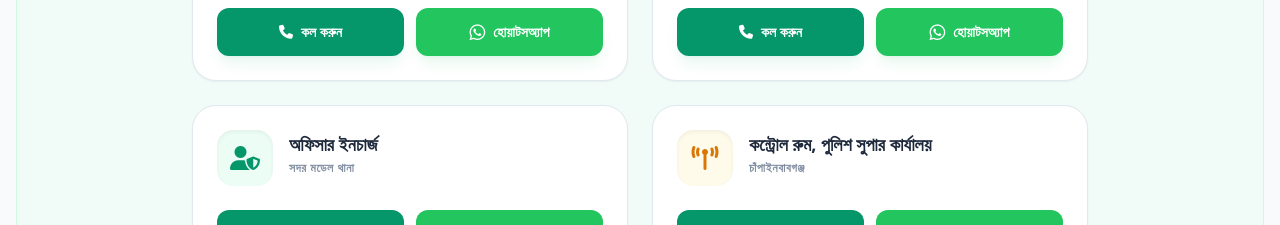
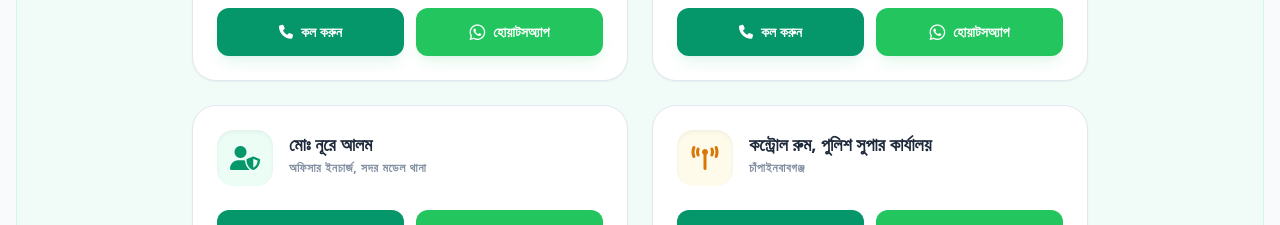
Before and after one commit to iamziaur/vot.center.app, a React (Vite) app: page / in a window 1280 px wide. Shown: the part 3300-3525 px from the top of the page. Built offline with nearby package versions, Linux system fonts and the light colour scheme; a web font is replaced by a local one.

Commit message:
Update ContactsGrid.tsx

```diff
--- a/components/ContactsGrid.tsx
+++ b/components/ContactsGrid.tsx
@@ -74,8 +74,8 @@ const contacts: ContactLink[] = [
     iconColor: 'bg-indigo-50 dark:bg-indigo-900/20 text-indigo-600 dark:text-indigo-400'
   },
   {
-    name: 'অফিসার ইনচার্জ',
-    designation: 'সদর মডেল থানা',
+    name: 'মোঃ নূরে আলম',
+    designation: 'অফিসার ইনচার্জ, সদর মডেল থানা',
     phone: '+8801320125569',
     icon: 'fa-solid fa-user-shield',
     iconColor: 'bg-emerald-50 dark:bg-emerald-900/20 text-emerald-600 dark:text-emerald-400'
```
